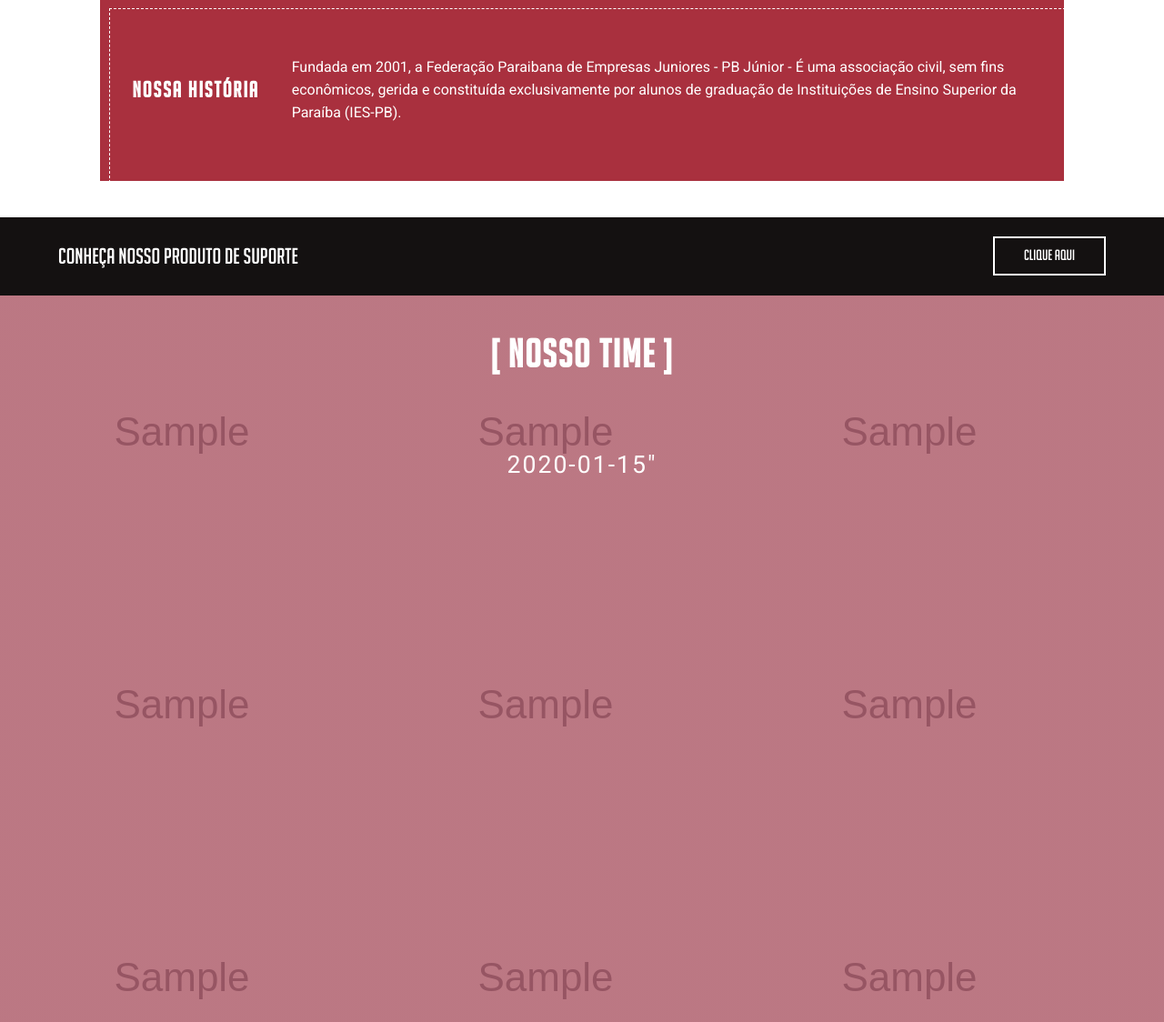
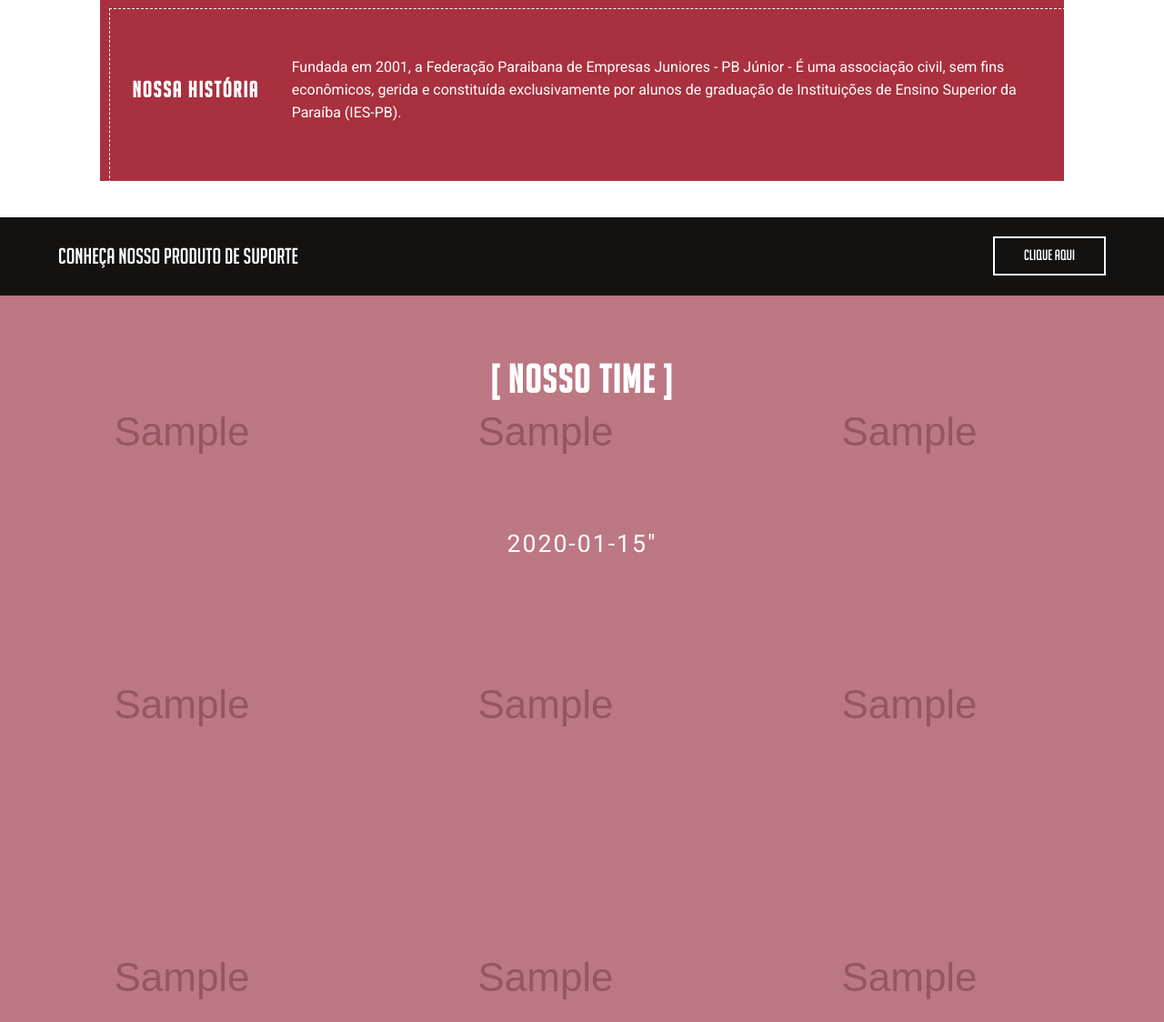
Before and after one commit to citi-onboarding/PBjr, a Django app: page / in a window 1280 px wide. Shown: the part 1309-2433 px from the top of the page at 91% size. Run offline with Django 3.2, Linux system fonts and the light colour scheme; tables that the repository leaves empty hold one stand-in row (values such as "Sample post"); grey boxes marked "Sample" are stand-in pictures; some libraries are stand-ins or nearby versions.

Commit message:
Adição do no-repeat do background do nosso time

```diff
--- a/static/css/style.css
+++ b/static/css/style.css
@@ -92,6 +92,9 @@ body {
   font-size: 28pt;
 }
 
+
+
+
 .menu-mobile {
     background: var(--vermelho);
     height: 100vh;
@@ -100,7 +103,6 @@ body {
     width: 100%;
     z-index: 9;
     overflow: auto;
-
 }
 .menu-mobile nav {
     width: 100%;
@@ -432,18 +434,20 @@ body {
     background-position: center;
     background-attachment: fixed;
     background-size: cover;
+    background-repeat: no-repeat;
+    background-repeat: no-repeat;
     height: 100vh;
     box-sizing: border-box;
 }
 
 #nosso-time .titulo h1,
-  #nosso-time .texto-time p { color: white; margin: 0; }
+  #nosso-time .texto-time p { color: white; }
 
 .texto-time {
     text-align: center;
     font-size: 20pt;
     letter-spacing: 2px;
-    margin-top: 77px;
+    margin-top: 7%;
     line-height: 40px;
     padding-bottom: 20px;
 }
```
